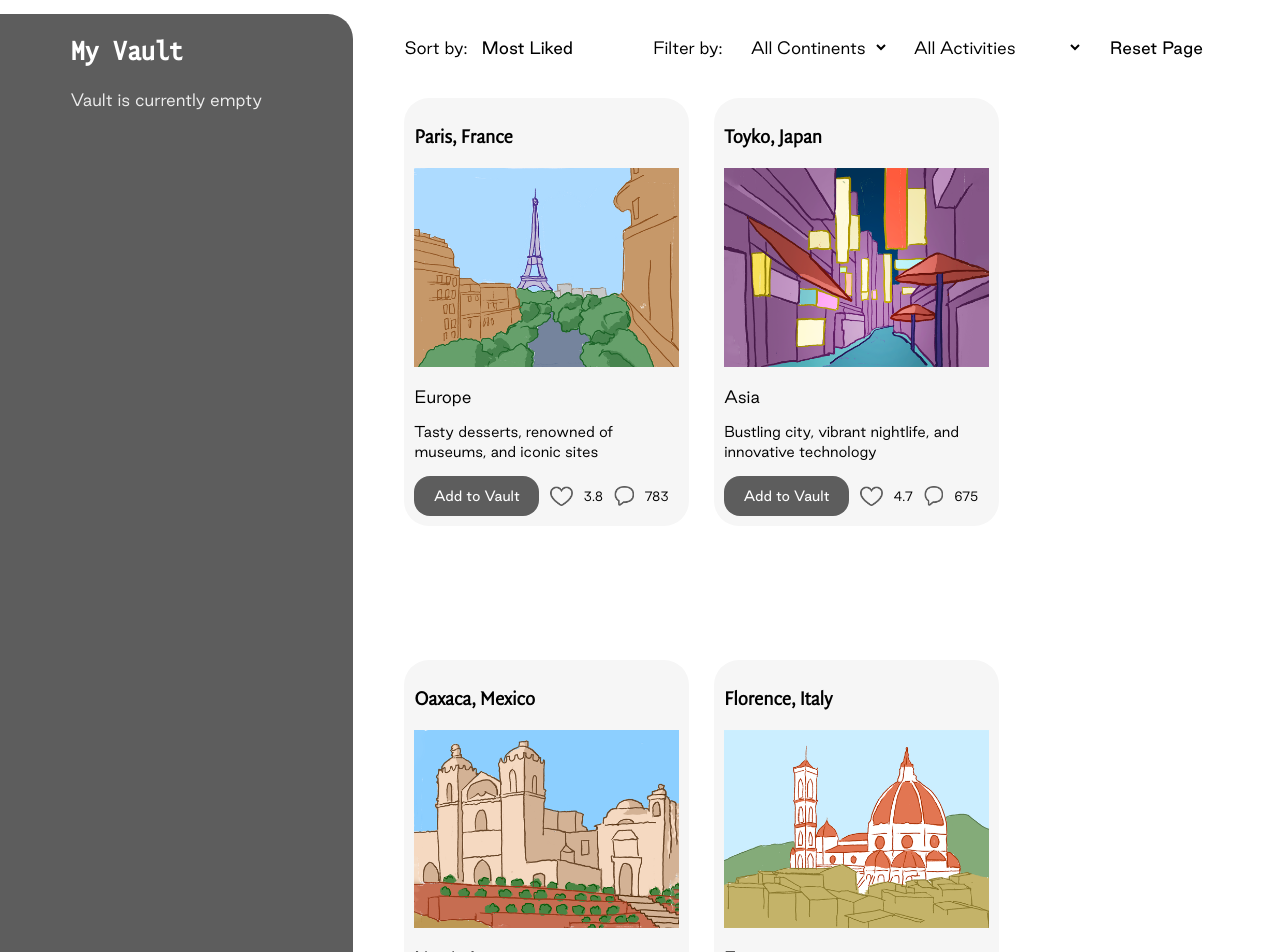
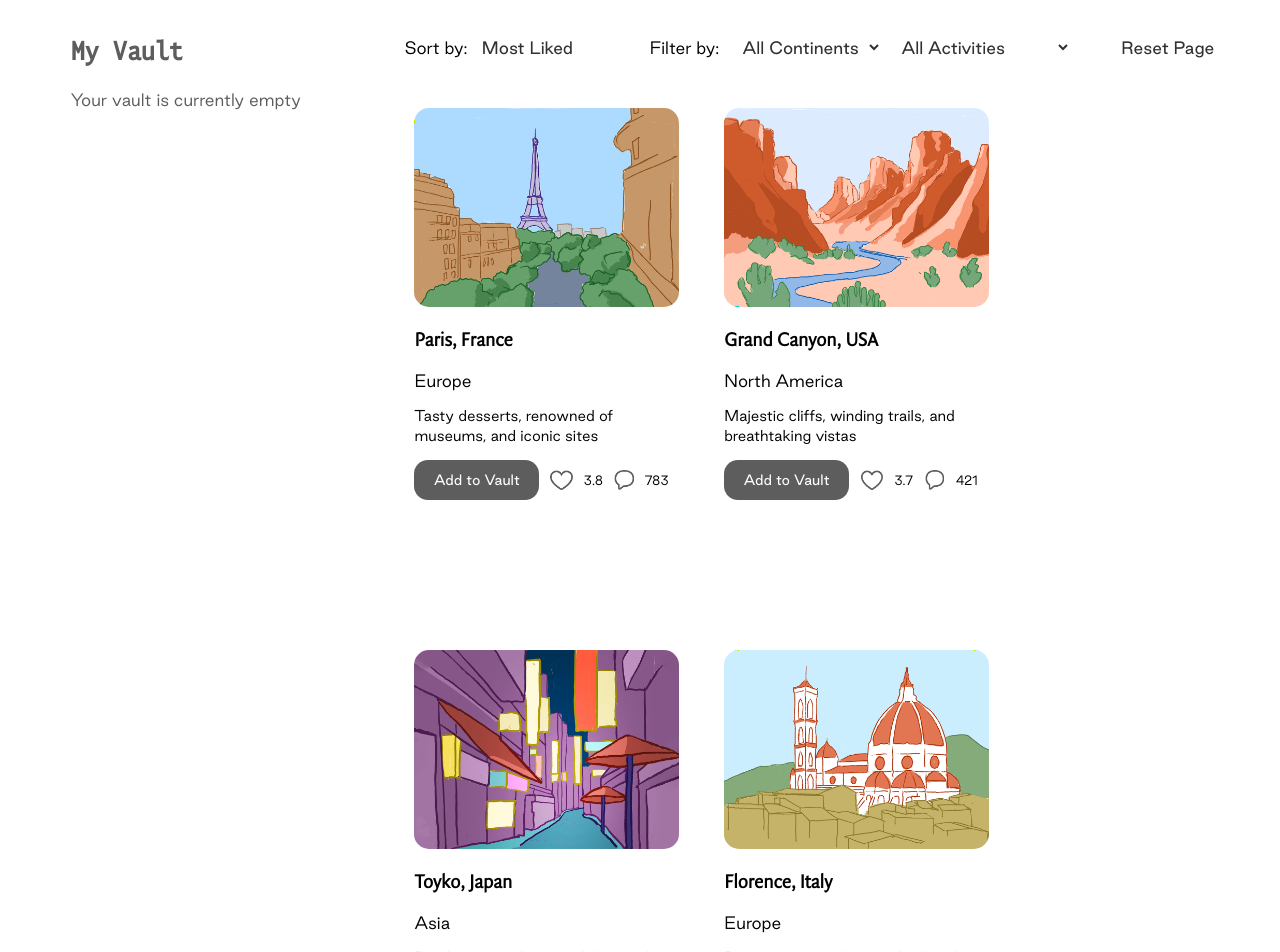
Before and after one commit to alexhogue/list-based-interface, a React (Create React App) app: page / in a window 1280 px wide. Shown: the part 140-1092 px from the top of the page. Built offline with nearby package versions, Linux system fonts and the light colour scheme.

Commit message:
feat: styling

```diff
--- a/src/App.css
+++ b/src/App.css
@@ -30,17 +30,22 @@ p {
 }
 button {
   font-family: 'Good Sans Reg';
+  color: #313131;
 }
 select {
-  font-family: 'Good Sans Light';
+  font-family: 'Good Sans Reg';
+  color: #313131;
 }
 
+.App{
+  /* background-color: #F6F6F6; */
+}
 
 .App-header {
   display: flex;
   font-size: calc(6px + 2vmin);
   font-family: 'Quadraat Mono';
-  color: #2c2c2c;
+  color: #313131;
   margin-left: 5%;
   margin-top: 2%;
   margin-bottom: 2%;
@@ -59,14 +64,16 @@ select {
 }
 #sortingBar{
   display: flex;
+  justify-content: space-between;
   gap: 10%;
   margin-top: 1%;
   margin-bottom: 3%;
+  margin-right: 4%;
 }
 .sortText{
   text-wrap: nowrap;
 }
-#filter, #sort{
+#filter, #sort, #reset{
   display: flex;
   align-items: center;
   gap: 5%;
@@ -96,7 +103,9 @@ select {
 
 #vaultContainer{
   width: 30%;
-  background-color: #5D5D5D;
+  background-color: white;
+  /* border-style: solid; */
+  border-color: #d7d7d7;
   min-height: 715px;
   min-width: 200px;
   border-radius: 0 25px 0 0;
@@ -106,9 +115,9 @@ select {
   margin-right: 10%;
 }
 #countUpdater, #emptyText{
-  color: rgb(237, 237, 237);
+  color: #5D5D5D;
 }
 #vaultHeader{
   margin-top: 10%;
-  color: white;
+  color: #5D5D5D;
 }
--- a/src/App.js
+++ b/src/App.js
@@ -98,7 +98,7 @@ function App() {
           index={index}
           addToVault={addToVault}
           removeFromVault={removeFromVault}
-          isReset={isReset}
+          // isReset={isReset}
           inVault={vault.includes(item.name)}
         />
       ));
@@ -116,7 +116,7 @@ function App() {
           index={index}
           addToVault={addToVault}
           removeFromVault={removeFromVault}
-          isReset={isReset}
+          // isReset={isReset}
           inVault={vault.includes(item.name)}
         />
       ));
@@ -137,7 +137,7 @@ function App() {
           index={index}
           addToVault={addToVault}
           removeFromVault={removeFromVault}
-          isReset={isReset}
+          // isReset={isReset}
           inVault={vault.includes(item.name)}
         />
       ));
@@ -154,7 +154,7 @@ function App() {
           index={index}
           addToVault={addToVault}
           removeFromVault={removeFromVault}
-          isReset={isReset}
+          // isReset={isReset}
           inVault={vault.includes(item.name)}
         />
       ));
@@ -165,7 +165,7 @@ function App() {
 
   const displayVault = () => {
     if (vault.length === 0) {
-      return <p id="emptyText">Vault is currently empty</p>;
+      return <p id="emptyText">Your vault is currently empty</p>;
     } else {
       const itemList = vault.map((name) => (
           <VaultItem
@@ -181,8 +181,8 @@ function App() {
   const resetPage = () => {
     setSelectedActivity("");
     setSelectedContinent("");
-    setVault([]);
-    setCount(0);
+    // setVault([]);
+    // setCount(0);
     setData(travelData);
     let unSortedData = data;
     unSortedData = travelData.sort((a, b) => a.id - b.id);
@@ -201,7 +201,11 @@ function App() {
           <div className="vault">
             <h2 id="vaultHeader">My Vault</h2>
             <p id="countUpdater">
-              {count > 0 ? (
+              {count === 1 ? (
+                <p>
+                  <b>{count}</b> voyage in your vault!
+                </p>
+              ) : count > 1 ? (
                 <p>
                   <b>{count}</b> voyages in your vault!
                 </p>
@@ -233,8 +237,10 @@ function App() {
                   handleSelect={handleSelectedActivity}
                   isReset={isReset}
                 />
-                <Reset handleSelect={resetPage} />
               </div>
+            </div>
+            <div id="reset">
+              <Reset handleSelect={resetPage} />
             </div>
           </div>
           <div className="destinationList">{buildElements()}</div>
--- a/src/assets/travel-data.json
+++ b/src/assets/travel-data.json
@@ -10,24 +10,24 @@
     "image": "images/paris.png"
   },
   {
+    "name": "Grand Canyon, USA",
+    "id": 1,
+    "description": "Majestic cliffs, winding trails, and breathtaking vistas",
+    "continent": "North America",
+    "classification": "adventure",
+    "likes": 3.7,
+    "comments": 421,
+    "image": "images/grand_canyon.png"
+  },
+  {
     "name": "Toyko, Japan",
-    "id": 1,
+    "id": 2,
     "description": "Bustling city, vibrant nightlife, and innovative technology",
     "continent": "Asia",
     "classification": "city",
     "likes": 4.7,
     "comments": 675,
     "image": "images/tokyo.png"
-  },
-  {
-    "name": "Oaxaca, Mexico",
-    "id": 2,
-    "description": "Rich cultural heritage, traditional cuisine, and colorful markets",
-    "continent": "North America",
-    "classification": "beach",
-    "likes": 4.2,
-    "comments": 401,
-    "image": "images/oaxaca.png"
   },
   {
     "name": "Florence, Italy",
@@ -120,14 +120,14 @@
     "image": "images/crete.png"
   },
   {
-    "name": "Grand Canyon, USA",
+    "name": "Oaxaca, Mexico",
     "id": 12,
-    "description": "Majestic cliffs, winding trails, and breathtaking vistas",
+    "description": "Rich cultural heritage, traditional cuisine, and colorful markets",
     "continent": "North America",
-    "classification": "adventure",
-    "likes": 3.7,
-    "comments": 421,
-    "image": "images/grand_canyon.png"
+    "classification": "beach",
+    "likes": 4.2,
+    "comments": 401,
+    "image": "images/oaxaca.png"
   },
   {
     "name": "Iceland",
--- a/src/components/TravelItem.css
+++ b/src/components/TravelItem.css
@@ -1,9 +1,15 @@
-
 
 .ItemContainer{
-  background-color: #F6F6F6;
+  /* background-color: white; */
+  border-color: #5D5D5D;
+  /* border-style: dotted; */
   margin-bottom: 3%;
   border-radius: 25px;
+}
+.ItemContainer:hover{
+  box-shadow:inset 0px 0px 0px 1px #d1d1d1;
+  background-color: #f5f5f5a7;
+  transition: 0.3s;
 }
 
 .TravelItem {
@@ -15,7 +21,7 @@
 }
 #destinationIll{
   width: 100%;
-  /* max-width: 250px; */
+  border-radius: 15px;
   height: fit-content;
 }
 #description{
@@ -30,7 +36,7 @@
 #vaultButton{
     min-height: 40px;
     min-width: 125px;
-    border-radius: 16px;
+    border-radius: 14px;
     background-color: #5D5D5D;
     color: white;
     text-wrap: nowrap;
--- a/src/components/TravelItem.js
+++ b/src/components/TravelItem.js
@@ -5,17 +5,11 @@ import HeartFilled from "../assets/heart-filled.png";
 import Comment from "../assets/Comment.png";
 import './TravelItem.css';
 
-function TravelItem({ item, addToVault, removeFromVault, isReset, inVault }) {
+function TravelItem({ item, addToVault, removeFromVault, inVault }) {
   const [isLiked, setIsLiked] = useState(false);
   const [isAdded, setIsAdded] = useState(false);
 
   const buttonText = isAdded ? "Remove" : "Add to Vault";
-
-  useEffect(() => {
-    if (isReset) {
-      setIsAdded(false);
-    }
-  }, [isReset])
 
   useEffect(() => {
     if (!inVault) {
@@ -37,20 +31,18 @@ function TravelItem({ item, addToVault, removeFromVault, isReset, inVault }) {
     }
   };
 
-  console.log(item.image);
-
   return (
     <div className="ItemContainer">
       <div className="TravelItem">
         <div id="tripText">
-          <h3>
-            <b>{item.name}</b>
-          </h3>
           <img
             id="destinationIll"
             alt={item.name}
             src={process.env.PUBLIC_URL + "/" + item.image}
           />
+          <h3>
+            <b>{item.name}</b>
+          </h3>
           <p>{item.continent}</p>
           <p id="description">{item.description}</p>
         </div>
--- a/src/components/VaultItem.css
+++ b/src/components/VaultItem.css
@@ -1,15 +1,21 @@
 .vaultItemContainer{
-    background-color: white;
+    /* background-color: white; */
     border-radius: 20px;
-    margin-bottom: 4%;
+    margin-bottom: 2%;
+    /* border-style: dotted;
+    border-color:#5D5D5D; */
+}
+
+.vaultItemContainer:hover{
+    box-shadow:inset 0px 0px 0px 1px #d1d1d1;
+    background-color: #f5f5f5a7;
+    transition: 0.3s;
 }
 
 .vaultItem{
     display: flex;
     align-items: center;
-    gap: 5%;
     justify-content: space-between;
-    margin-left: 10%;
     margin-right: 10%;
 
 }
--- a/src/components/VaultItem.js
+++ b/src/components/VaultItem.js
@@ -1,6 +1,5 @@
 import React from "react";
 import x from "../assets/xButton.png";
-import { useState } from "react";
 import "./VaultItem.css";
 
 function VaultItem({ name, index, removeFromVault }) {
@@ -9,9 +8,13 @@ function VaultItem({ name, index, removeFromVault }) {
     <div className="vaultItemContainer">
       <div className="vaultItem">
         <div id="savedText">
-          <h3 key={index}>
-            <b>{name}</b>
-          </h3>
+          <ul>
+            <li>
+              <h3 key={index}>
+                <b>{name}</b>
+              </h3>
+            </li>
+          </ul>
         </div>
         <img
           id="x"
@@ -19,7 +22,6 @@ function VaultItem({ name, index, removeFromVault }) {
           src={x}
           onClick={(e) => {
             removeFromVault(name);
-
           }}
         />
       </div>
```
